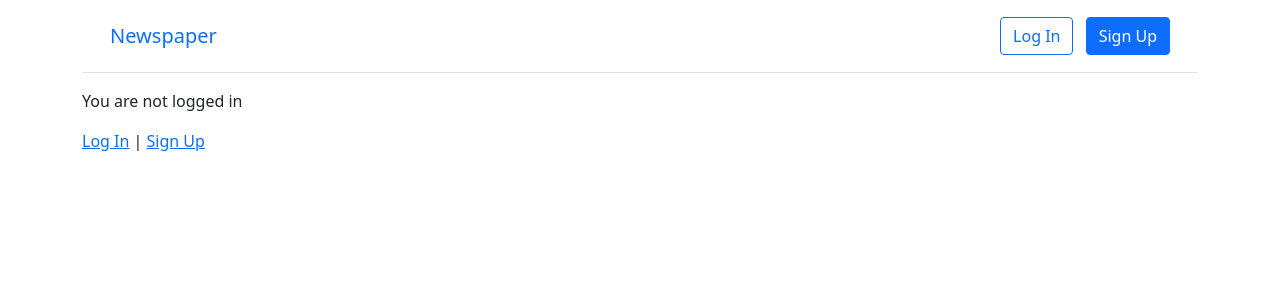
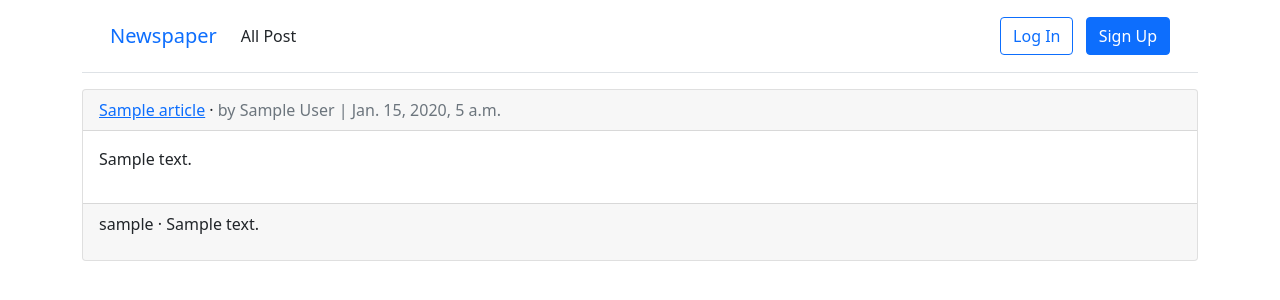
Before and after one commit to cocoyapelua/django-newspapper, a Django app: page / in a window 1280 px wide. Shown: the top 300 px of the page. Run offline with Django 4.2, Linux system fonts and the light colour scheme; tables that the repository leaves empty hold one stand-in row (values such as "Sample post"); parts of the project's set-up code (start-up, migrations or seed data) failed here and were passed over.

Commit message:
Adding new features

```diff
--- a/accounts/forms.py
+++ b/accounts/forms.py
@@ -10,6 +10,8 @@ class CustomUserCreationForm(UserCreationForm):
             'username',
             'email',
             'age',
+            'first_name',
+            'last_name',
         )
 
 
@@ -21,4 +23,6 @@ class CustomUserChangeForm(UserChangeForm):
             'username',
             'email',
             'age',
+            'first_name',
+            'last_name',
         )
--- a/accounts/models.py
+++ b/accounts/models.py
@@ -4,3 +4,5 @@ from django.db import models
 
 class CustomUser(AbstractUser):
     age = models.PositiveIntegerField(null=True, blank=True)
+    first_name = models.CharField(max_length=255, null=True, blank=True)
+    last_name = models.CharField(max_length=255, null=True, blank=True)
--- a/articles/models.py
+++ b/articles/models.py
@@ -27,7 +27,9 @@ class Comment(models.Model):
     comment = models.CharField(max_length=140)
     author = models.ForeignKey(
         settings.AUTH_USER_MODEL,
-        on_delete=models.CASCADE
+        on_delete=models.CASCADE,
+        null=True,
+        blank=True,
     )
 
     def __str__(self):
@@ -35,3 +37,8 @@ class Comment(models.Model):
 
     def get_absolute_url(self):
         return reverse('article_list')
+
+    def get_user(self):
+        if self.author is None:
+            return 'Anonymous'
+        return self.author
--- a/pages/views.py
+++ b/pages/views.py
@@ -1,5 +1,16 @@
-from django.views.generic import TemplateView
+from django.core.paginator import Paginator
+from django.shortcuts import render
+from django.views.generic import TemplateView, ListView, DetailView, FormView
+from articles.models import Article
+from accounts.models import CustomUser
 
 
 class HomePageView(TemplateView):
     template_name = 'home.html'
+
+    def get_context_data(self, **kwargs):
+        context = super().get_context_data(**kwargs)
+        article = Article.objects.all().order_by('-date')
+        context['latest_articles'] = article
+        context['user_data'] = CustomUser.objects.get(pk=article[0].author_id)
+        return context
--- a/templates/article_detail.html
+++ b/templates/article_detail.html
@@ -13,8 +13,8 @@
 
 <hr>
 <h4>Comments</h4>
-{% for comment in article.comment_set.all %}
-<p>{{ comment.author }} &middot; {{ comment }}</p>
+{% for comment in article.comment_set.all %} <!-- Extracts all comments from the article-->
+    <p>{{ comment.get_user }} &middot; {{ comment }}</p>
 {% endfor %}
 <hr>
 
@@ -25,8 +25,10 @@
 </form>
 
 <p>
+    {% if user.is_authenticated %}
     <a href="{% url 'article_edit' article.id %}">Edit</a> |
     <a href="{% url 'article_delete' article.id %}">Delete</a>
+    {% endif %}
 </p>
 <p>Back to <a href="{% url 'article_list' %}">All Articles</a>.</p>
 {% endblock content %}
--- a/templates/base.html
+++ b/templates/base.html
@@ -19,9 +19,9 @@
 			<a class="navbar-brand" href="{% url 'home' %}">Newspaper</a>
 			<ul class="nav col-12 col-lg-auto me-lg-auto mb-2 justify-content-center
 				mb-md-0">
+				<li><a href="{% url 'article_list' %}" class="nav-link px-2 link-dark">All Post</a></li>
 			{% if user.is_authenticated %}
 				<li><a href="{% url 'article_new' %}" class="nav-link px-2 link-dark">+ New</a></li>
-				<li><a href="{% url 'article_list' %}" class="nav-link px-2 link-dark">All Post</a></li>
 			</ul>
 			<div class="dropdown text-end">
 				<a href="#" class="d-block link-dark text-decoration-none dropdown-toggle"
--- a/templates/home.html
+++ b/templates/home.html
@@ -4,12 +4,27 @@
 {% block title %}Home{% endblock title %}
 
 {% block content %}
-{% if user.is_authenticated %}
-    Hi {{ user.username }}! You are {{ user.age }} years old.
-    <p><a href="{% url 'logout' %}">Log Out</a></p>
-{% else %}
-    <p>You are not logged in</p>
-    <a href="{% url 'login' %}">Log In</a> |
-    <a href="{% url 'signup' %}">Sign Up</a>
-{% endif %}
+{% for article in latest_articles %}
+<div class="card">
+	<div class="card-header">
+		<a href="{% url 'article_detail' article.id %}" class="font-weight-bold">{{ article.title }}</a> &middot;
+		<span class="text-muted">by {{ user_data.first_name }} {{ user_data.last_name }} |
+		{{ article.date }}</span>
+	</div>
+	<div class="card-body">
+		<p>{{ article.body }}</p>
+	</div>
+	<div class="card-footer">
+		{% for comment in article.comment_set.all|slice:":3" %}  <!-- https://docs.djangoproject.com/en/4.1/ref/templates/builtins/#slice -->
+			<p>
+			<span class="font-weight-bold">
+				{{ comment.get_user }} &middot;
+			</span>
+			{{ comment }}
+			</p>
+		{% endfor %}
+	</div>
+</div>
+<br />
+{% endfor %}
 {% endblock content %}
```
Also changed, not shown: articles/views.py (+13 -3 lines), templates/article_list.html (+21 -2 lines).
